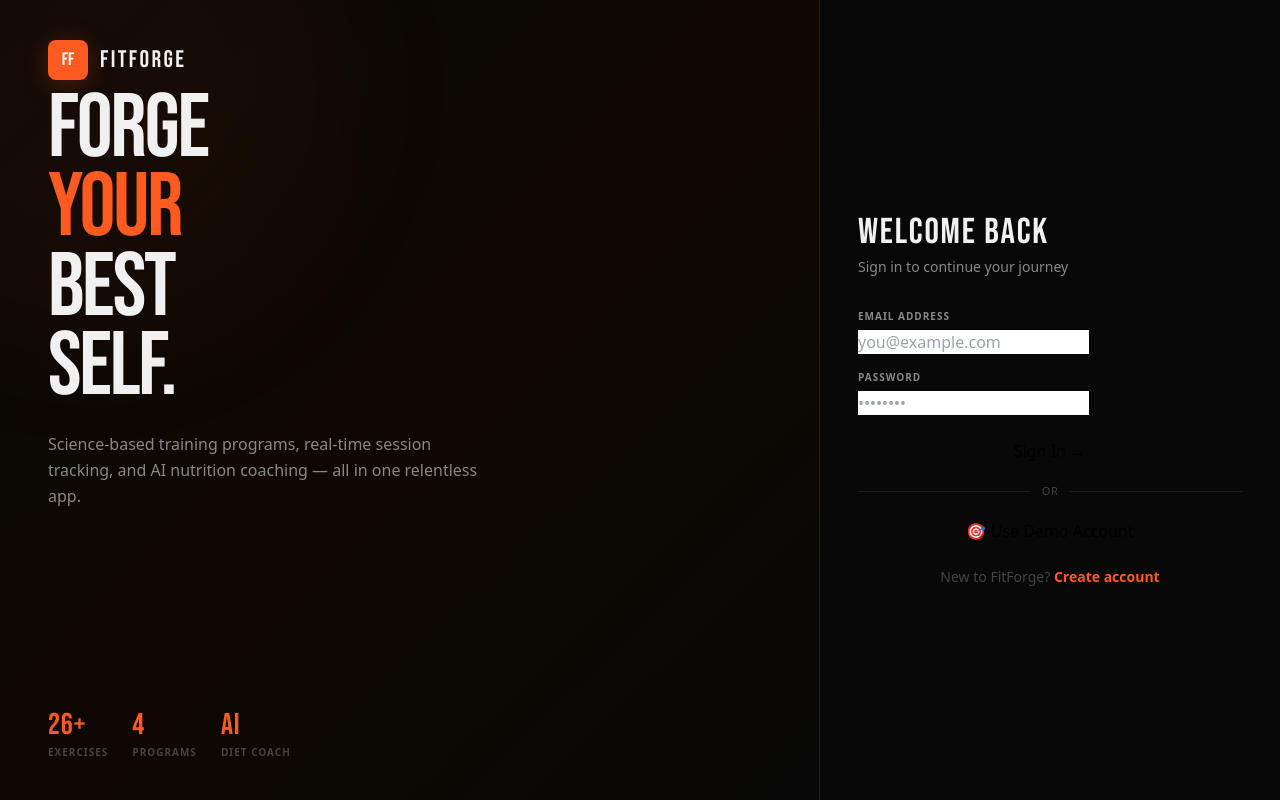
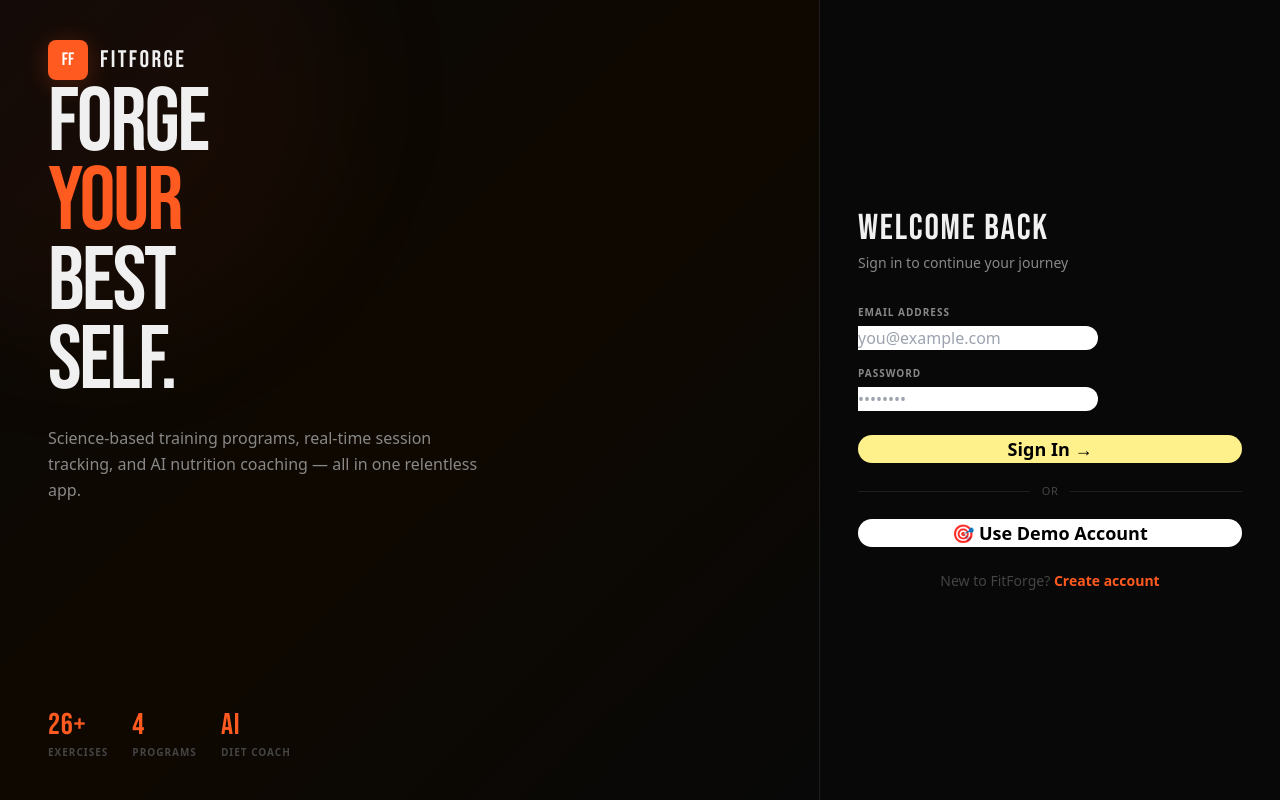
Before and after one commit to AnshMishra777/FitForge, a React (Vite) app in the folder Frontend/: page /login in a window 1280 px wide. Built offline with nearby package versions, Linux system fonts and the light colour scheme.

Commit message:
Minor changes

```diff
--- a/Frontend/src/App.jsx
+++ b/Frontend/src/App.jsx
@@ -8,7 +8,7 @@
 import Workouts        from './pages/Workouts'
 import Diet            from './pages/Diet'
 import CustomWorkout   from './pages/CustomWorkout'
-import SettingsPage from "./components/shared/Settingspage"
+
 export default function App() {
   return (
     <AuthProvider>
@@ -30,7 +30,7 @@
           </Route>
 
           <Route path="*" element={<Navigate to="/dashboard" replace />} />
-          <Route path="settings" element={<SettingsPage />} />
+
         </Routes>
       </BrowserRouter>
     </AuthProvider>
--- a/Frontend/src/pages/Dashboard.jsx
+++ b/Frontend/src/pages/Dashboard.jsx
@@ -83,8 +83,8 @@
           {activeProgram && todaySchedule && (
             <div className="animate-fade-up delay-150">
               <div className="flex items-center justify-between mb-3">
-                <h2 className="ff-section-title">Today's Session</h2>
-                <span className="ff-badge-orange">{activeProgram.name}</span>
+                <h2 className="ff-section-title text-white font-bold text-xl">Today's Session</h2>
+                <span className="ff-badge-orange text-white font-bold text-xl">{activeProgram.name}</span>
               </div>
 
               {todaySchedule.exercises.length === 0 ? (
@@ -138,7 +138,7 @@
           {/* Programs */}
           <div className="animate-fade-up delay-225">
             <div className="flex items-center justify-between mb-3">
-              <h2 className="ff-section-title">Training Programs</h2>
+              <h2 className="ff-section-title text-white font-bold text-xl">Training Programs:</h2>
               {activeProgramId && (
                 <button onClick={clearProgram} className="ff-btn-ghost ff-btn-sm">
                   Clear Active
@@ -191,7 +191,7 @@
 
           {/* Quick Actions */}
           <div className="animate-fade-up delay-150">
-            <h2 className="ff-section-title mb-3">Quick Actions</h2>
+            <h2 className="ff-section-title mb-3 text-white text-xl font-bold">Quick Actions</h2>
             <div className="flex flex-col gap-2">
               {[
                 { to: '/workouts', icon: '◈', label: 'Browse All Workouts', sub: '26 exercises · 4 programs' },
--- a/Frontend/src/pages/Login.jsx
+++ b/Frontend/src/pages/Login.jsx
@@ -76,7 +76,7 @@
         </div>
 
         {/* Bottom stats */}
-        <div className="flex gap-6 relative z-10">
+        <div className="flex gap-6 relative z-10 mt-3 ">
           {[['26+','Exercises'],['4','Programs'],['AI','Diet Coach']].map(([num, label]) => (
             <div key={label}>
               <p className="font-display text-3xl text-forge-orange tracking-wide">{num}</p>
@@ -120,7 +120,7 @@
                 Email Address
               </label>
               <input
-                className="ff-input"
+                className="ff-input w-60 rounded-r-xl"
                 type="email" name="email" autoComplete="email"
                 value={form.email} onChange={handleChange}
                 placeholder="you@example.com" required
@@ -134,7 +134,7 @@
                 </label>
               </div>
               <input
-                className="ff-input"
+                className="w-60 rounded-r-xl"
                 type="password" name="password" autoComplete="current-password"
                 value={form.password} onChange={handleChange}
                 placeholder="••••••••" required
@@ -144,18 +144,18 @@
             <button
               type="submit"
               disabled={loading}
-              className="ff-btn-primary ff-btn-lg w-full mt-2"
+              className="ff-btn-primary ff-btn-lg w-full mt-2 bg-yellow-200 rounded-2xl"
             >
               {loading
-                ? <span className="ff-spinner" />
-                : 'Sign In →'
+                ? <span className="ff-spinner text-2xl font-bold" />
+                :<p className='text-lg font-semibold'> Sign In →</p>
               }
             </button>
           </form>
 
           {/* Divider */}
           <div className="flex items-center gap-3 my-5">
-            <div className="flex-1 h-px bg-forge-border" />
+            <div className="flex-1 h-px bg-forge-border " />
             <span className="text-[11px] text-forge-dim tracking-wider">OR</span>
             <div className="flex-1 h-px bg-forge-border" />
           </div>
@@ -163,9 +163,9 @@
           {/* Demo */}
           <button
             onClick={fillDemo}
-            className="ff-btn-secondary w-full"
+            className="ff-btn-secondary w-full bg-white rounded-2xl"
           >
-            <span>🎯</span> Use Demo Account
+            <span className='text-lg font-semibold'>🎯 Use Demo Account</span>
           </button>
 
           <p className="text-center text-forge-dim text-sm mt-6">
--- a/Frontend/src/pages/Signup.jsx
+++ b/Frontend/src/pages/Signup.jsx
@@ -107,7 +107,7 @@
                   {field.label}
                 </label>
                 <input
-                  className="ff-input"
+                  className="ff-input w-60 rounded-r-xl"
                   type={field.type} name={field.name} autoComplete={field.auto}
                   value={form[field.name]} onChange={handleChange}
                   placeholder={field.placeholder} required
@@ -118,9 +118,9 @@
             <button
               type="submit"
               disabled={loading}
-              className="ff-btn-primary ff-btn-lg w-full mt-2"
+              className="ff-btn-primary ff-btn-lg w-full mt-2 bg-gray-400 rounded-2xl"
             >
-              {loading ? <span className="ff-spinner" /> : 'Create Account →'}
+              {loading ? <span className="ff-spinner " /> : 'Create Account →'}
             </button>
           </form>
 
--- a/Frontend/src/pages/Workouts.jsx
+++ b/Frontend/src/pages/Workouts.jsx
@@ -245,11 +245,14 @@
 
       {/* Page header */}
       <div className="mb-8">
-        <h1 className="font-display text-5xl sm:text-6xl tracking-tight leading-none mb-1">
-          WORKOUT <span className="text-[#ff5a1f]">LIBRARY</span>
-        </h1>
-        <p className="text-[#666] text-sm">Programs, exercises, and live session tracking</p>
-      </div>
+  <h1 className="font-display text-5xl sm:text-6xl tracking-tight leading-none mb-1">
+    <span className="text-white">WORKOUT</span>{' '}
+    <span className="text-[#ff5a1f]">LIBRARY</span>
+  </h1>
+  <p className="text-[#666] text-sm">
+    Programs, exercises, and live session tracking
+  </p>
+</div>
 
       {/* View toggle */}
       <div className="flex gap-1 bg-[#101010] border border-[#1e1e1e] rounded-xl p-1 w-fit mb-8">
```
